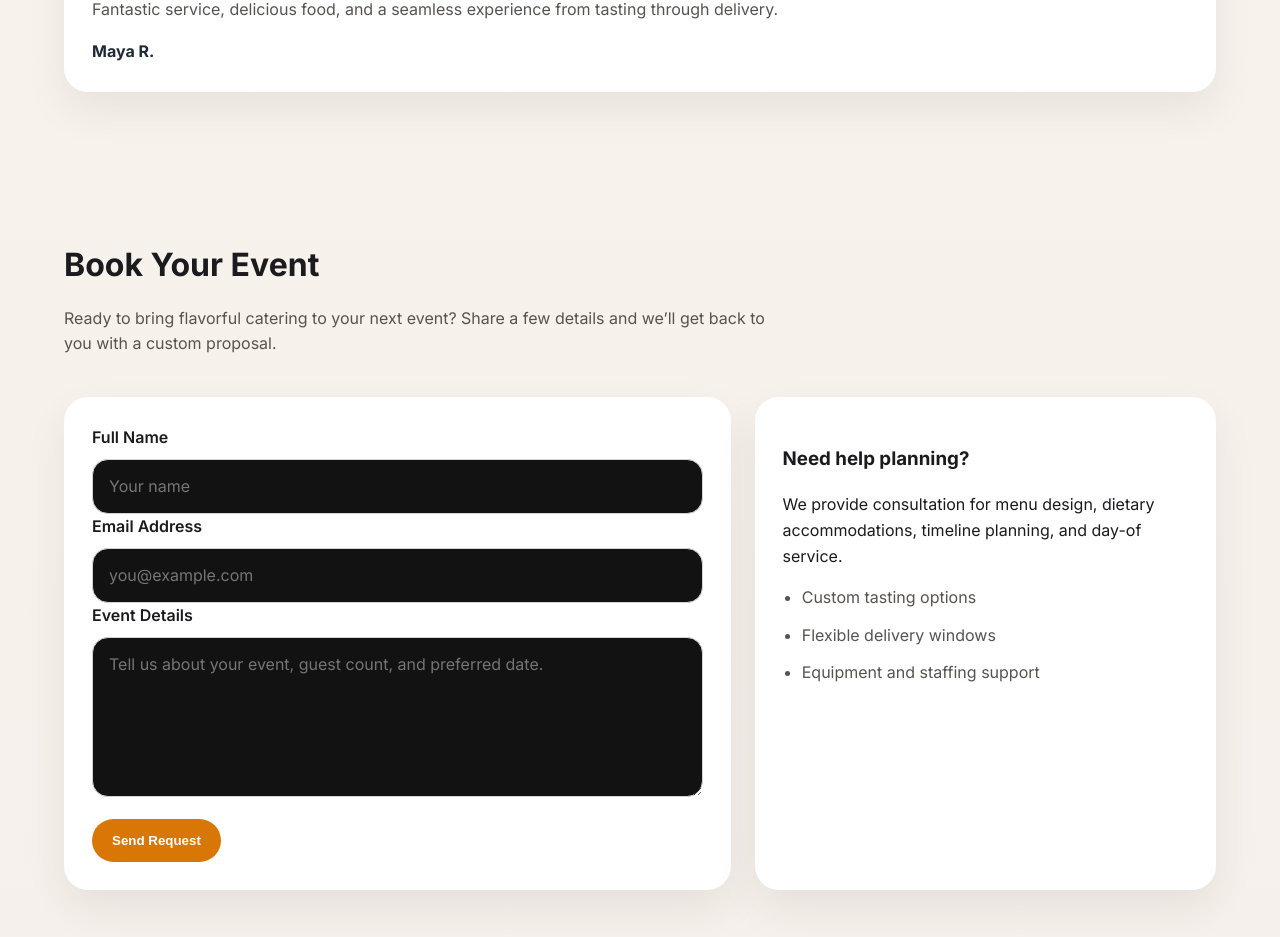
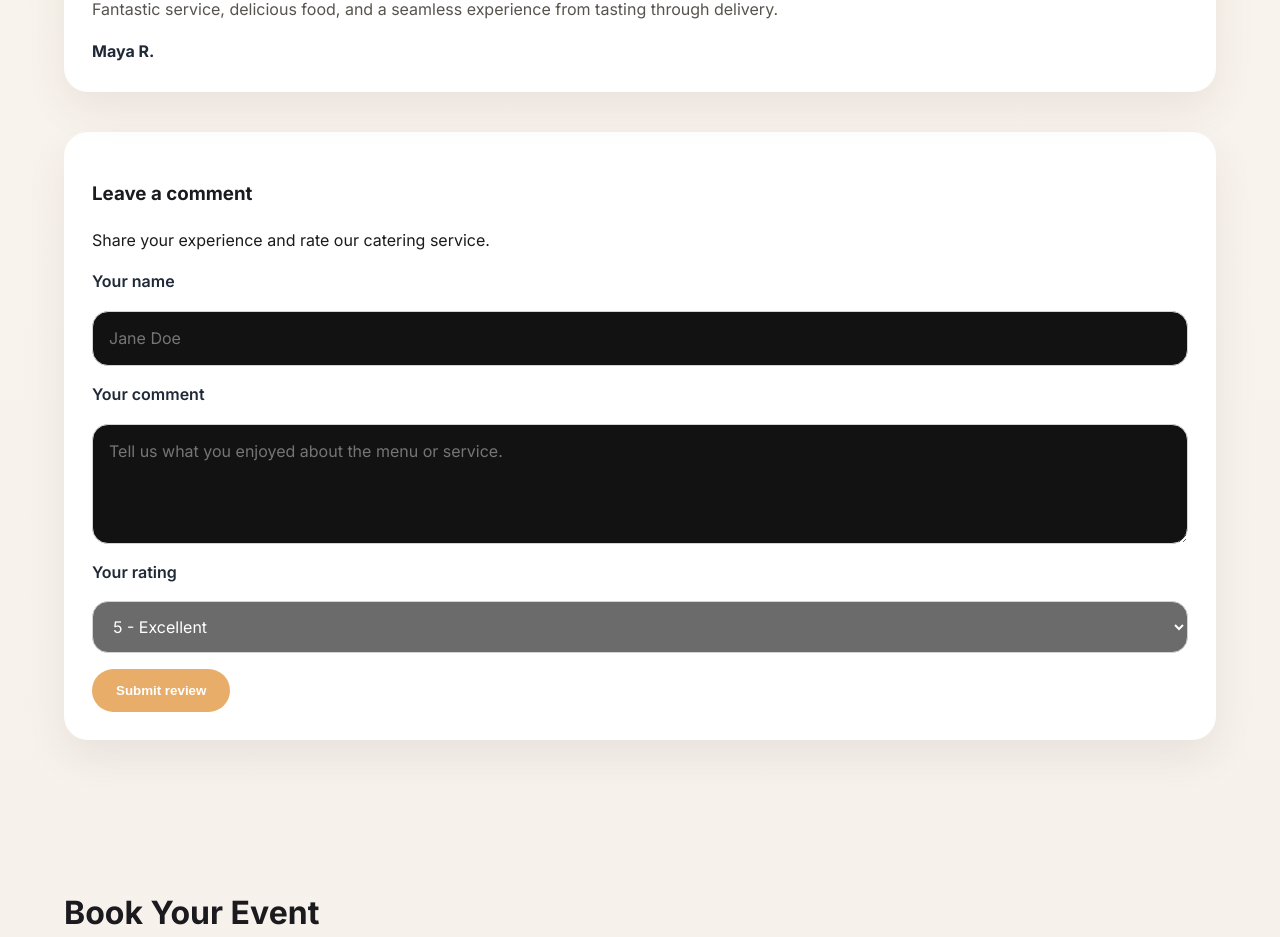
Before and after one commit to surajcv/gdgVibeWebSite, a React (Vite) app: page / in a window 1280 px wide. Shown: the part 3552-4489 px from the top of the page. Built offline with nearby package versions, Linux system fonts and the light colour scheme.

Commit message:
updated comments

```diff
--- a/src/components/Reviews.tsx
+++ b/src/components/Reviews.tsx
@@ -1,4 +1,12 @@
-const reviews = [
+import { useState, type ChangeEvent, type FormEvent } from 'react';
+
+type Review = {
+  name: string;
+  quote: string;
+  rating: number;
+};
+
+const initialReviews: Review[] = [
   {
     name: 'Priya S.',
     quote: 'The Indian menu was vibrant and flavorful, and the staff handled every detail so smoothly.',
@@ -17,21 +25,102 @@ const reviews = [
 ];
 
 function Reviews() {
+  const [reviewList, setReviewList] = useState<Review[]>(initialReviews);
+  const [formState, setFormState] = useState({
+    name: '',
+    quote: '',
+    rating: 5,
+  });
+
+  const handleChange = (
+    event: ChangeEvent<HTMLInputElement | HTMLTextAreaElement | HTMLSelectElement>
+  ) => {
+    const { name, value } = event.target;
+    setFormState((prev) => ({
+      ...prev,
+      [name]: name === 'rating' ? Number(value) : value,
+    }));
+  };
+
+  const handleSubmit = (event: FormEvent<HTMLFormElement>) => {
+    event.preventDefault();
+
+    const trimmedName = formState.name.trim();
+    const trimmedQuote = formState.quote.trim();
+
+    if (!trimmedName || !trimmedQuote) {
+      return;
+    }
+
+    const nextReview: Review = {
+      name: trimmedName,
+      quote: trimmedQuote,
+      rating: formState.rating,
+    };
+
+    setReviewList((prev) => [nextReview, ...prev]);
+    setFormState({ name: '', quote: '', rating: 5 });
+  };
+
   return (
     <section className="section" id="reviews">
       <h2 className="section-title">Customer Reviews</h2>
       <p className="section-description">
         Hear from customers who loved our catering menus, friendly service, and event execution.
       </p>
+
       <div className="reviews-grid">
-        {reviews.map((review) => (
-          <article className="review-card" key={review.name}>
+        {reviewList.map((review, index) => (
+          <article className="review-card" key={`${review.name}-${index}`}>
             <div className="review-stars">{'★'.repeat(review.rating)}</div>
             <p>{review.quote}</p>
             <strong>{review.name}</strong>
           </article>
         ))}
       </div>
+
+      <div className="review-form-card">
+        <h3>Leave a comment</h3>
+        <p>Share your experience and rate our catering service.</p>
+        <form className="review-form" onSubmit={handleSubmit}>
+          <label htmlFor="name">Your name</label>
+          <input
+            id="name"
+            name="name"
+            type="text"
+            value={formState.name}
+            onChange={handleChange}
+            placeholder="Jane Doe"
+          />
+
+          <label htmlFor="quote">Your comment</label>
+          <textarea
+            id="quote"
+            name="quote"
+            value={formState.quote}
+            onChange={handleChange}
+            placeholder="Tell us what you enjoyed about the menu or service."
+          />
+
+          <label htmlFor="rating">Your rating</label>
+          <select
+            id="rating"
+            name="rating"
+            value={formState.rating}
+            onChange={handleChange}
+          >
+            <option value={5}>5 - Excellent</option>
+            <option value={4}>4 - Very good</option>
+            <option value={3}>3 - Good</option>
+            <option value={2}>2 - Fair</option>
+            <option value={1}>1 - Needs improvement</option>
+          </select>
+
+          <button type="submit" disabled={!formState.name.trim() || !formState.quote.trim()}>
+            Submit review
+          </button>
+        </form>
+      </div>
     </section>
   );
 }
--- a/src/styles.css
+++ b/src/styles.css
@@ -195,11 +195,16 @@ body {
 }
 
 .location-card,
-.review-card {
+.review-card,
+.review-form-card {
   background: white;
   border-radius: 24px;
   padding: 28px;
   box-shadow: 0 18px 40px rgba(67, 56, 40, 0.08);
+}
+
+.review-form-card {
+  margin-top: 40px;
 }
 
 .review-stars {
@@ -215,6 +220,47 @@ body {
 
 .review-card strong {
   color: #1f2937;
+}
+
+.review-form {
+  display: grid;
+  gap: 16px;
+}
+
+.review-form label {
+  font-weight: 600;
+  color: #1f2937;
+}
+
+.review-form input,
+.review-form textarea,
+.review-form select {
+  width: 100%;
+  padding: 14px 16px;
+  border: 1px solid #d6d3d1;
+  border-radius: 16px;
+  font: inherit;
+}
+
+.review-form textarea {
+  min-height: 120px;
+  resize: vertical;
+}
+
+.review-form button {
+  width: fit-content;
+  background: #d97706;
+  color: white;
+  border: none;
+  padding: 14px 24px;
+  border-radius: 999px;
+  cursor: pointer;
+  font-weight: 700;
+}
+
+.review-form button:disabled {
+  opacity: 0.6;
+  cursor: not-allowed;
 }
 
 .contact-grid {
```
